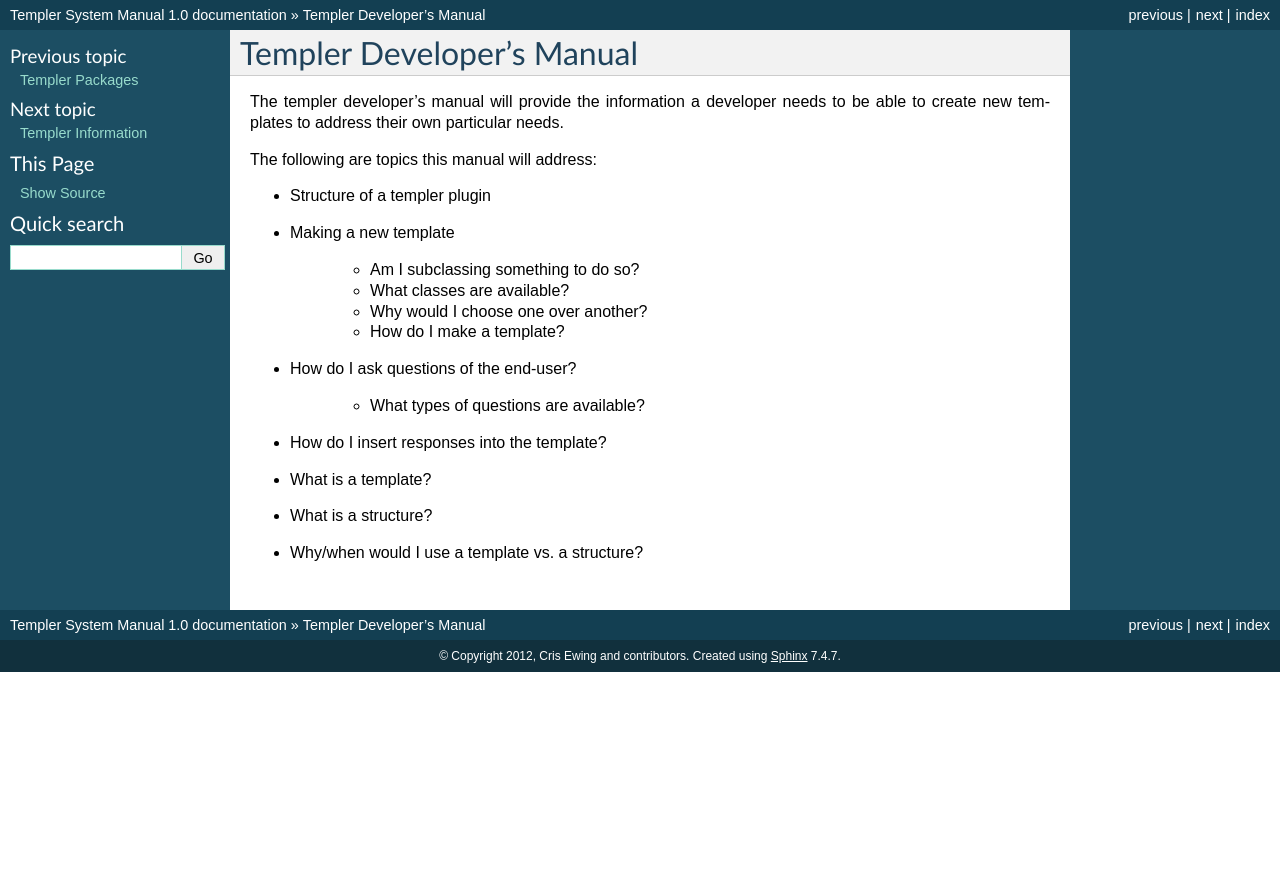
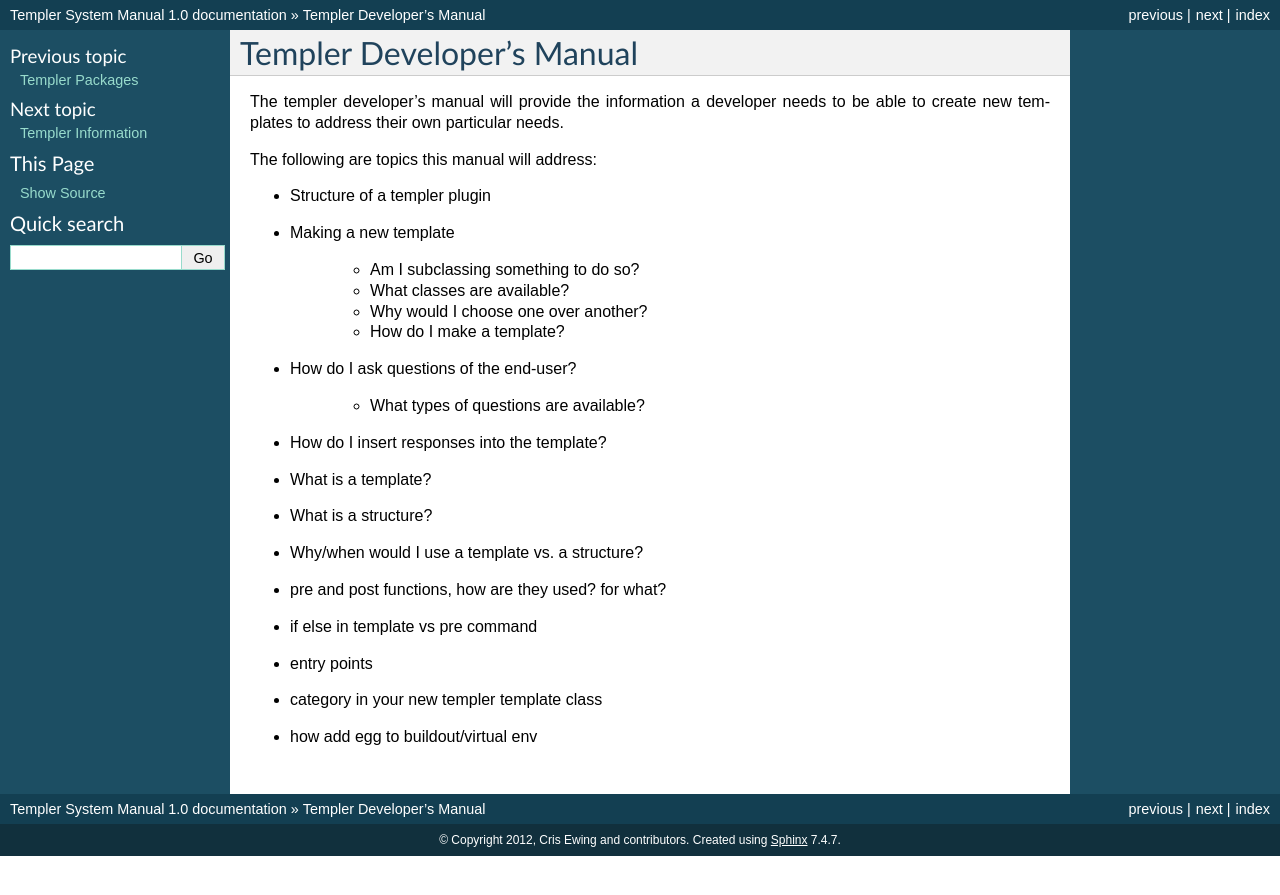
Before and after one commit to cewing/templer.manual, a Sphinx documentation site: the page built from source/developers/index.rst, in a window 1280 px wide. Shown: the top 895 px of the page. Built offline with Sphinx 7.4.7, drawn with Linux system fonts in a browser that asks for light colours.

Commit message:
added some questions I came up with while putting together a new templer template project

```diff
--- a/source/developers/index.rst
+++ b/source/developers/index.rst
@@ -30,3 +30,13 @@
 * What is a structure?
 
 * Why/when would I use a template vs. a structure?
+
+* pre and post functions, how are they used? for what?
+
+* if else in template vs pre command
+
+* entry points
+
+* category in your new templer template class
+
+* how add egg to buildout/virtual env
```
